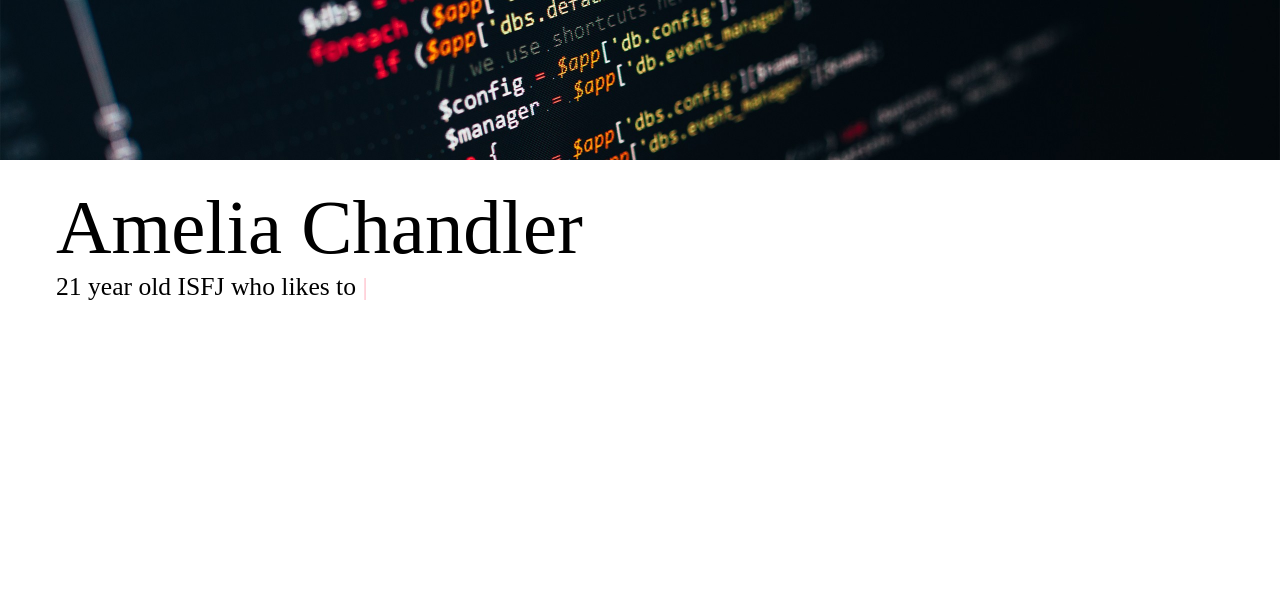
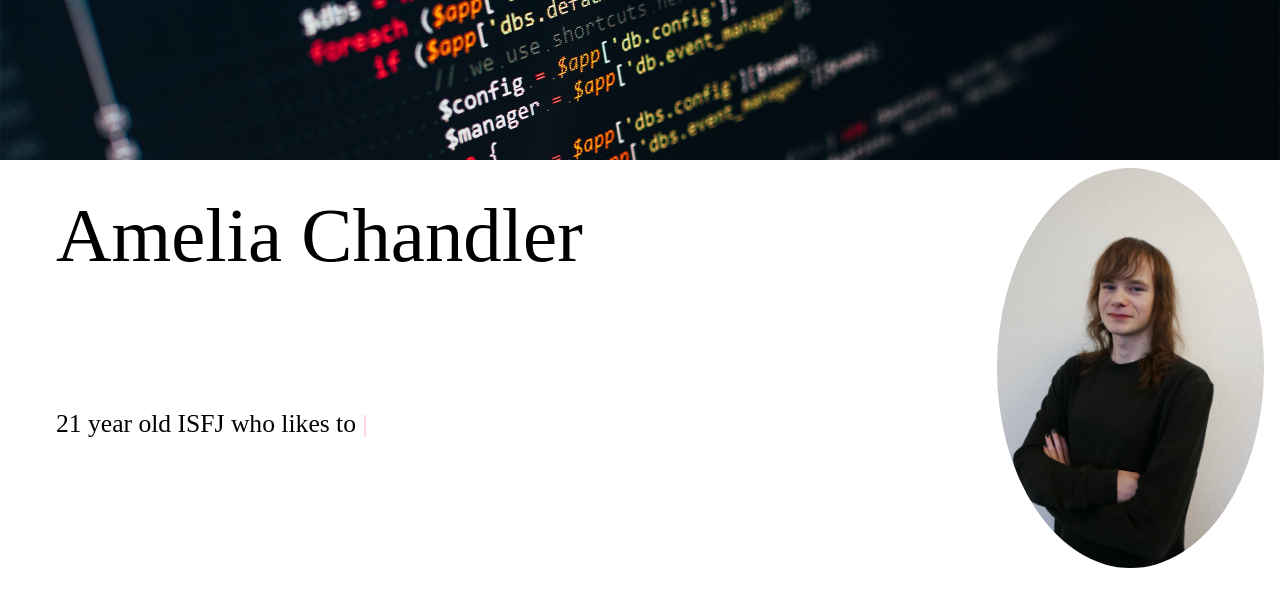
Before and after one commit to Chandler-ch/Portfolio, a Vue app: page / in a window 1280 px wide. Shown: the top 606 px of the page. Built offline with nearby package versions, Linux system fonts and the light colour scheme.

Commit message:
AME-17: added my picture into my homescreen

```diff
--- /dev/null
+++ b/src/components/Portrait.vue
@@ -0,0 +1,11 @@
+<script setup lang="ts"></script>
+<template>
+  <img class="picture" src="../assets/real.jpg" />
+</template>
+<style scoped>
+.picture {
+  border-radius: 50%;
+  height: 50vb;
+  width: auto;
+}
+</style>
--- a/src/view/Home.vue
+++ b/src/view/Home.vue
@@ -1,10 +1,12 @@
 <script setup lang="ts">
 import AnimatedText from "@/components/AnimatedText.vue";
+import Portrait from "@/components/Portrait.vue";
 import Title from "@/components/Title.vue";
 </script>
 
 <template>
   <body>
+    <div class="main-container">
       <div class="side-container">
         <Title content="Amelia Chandler" />
         <AnimatedText
@@ -21,10 +23,16 @@ import Title from "@/components/Title.vue";
           ]"
         ></AnimatedText>
       </div>
+      <Portrait />
+    </div>
   </body>
 </template>
 
 <style scoped>
+.main-container {
+  display: flex;
+  justify-content: space-between;
+}
 .side-container {
   margin-left: 5vb;
   margin-top: 3vb;
```
Also changed, not shown: src/assets/real.jpg (added). Lines whose indentation alone changed are shown as unchanged.
